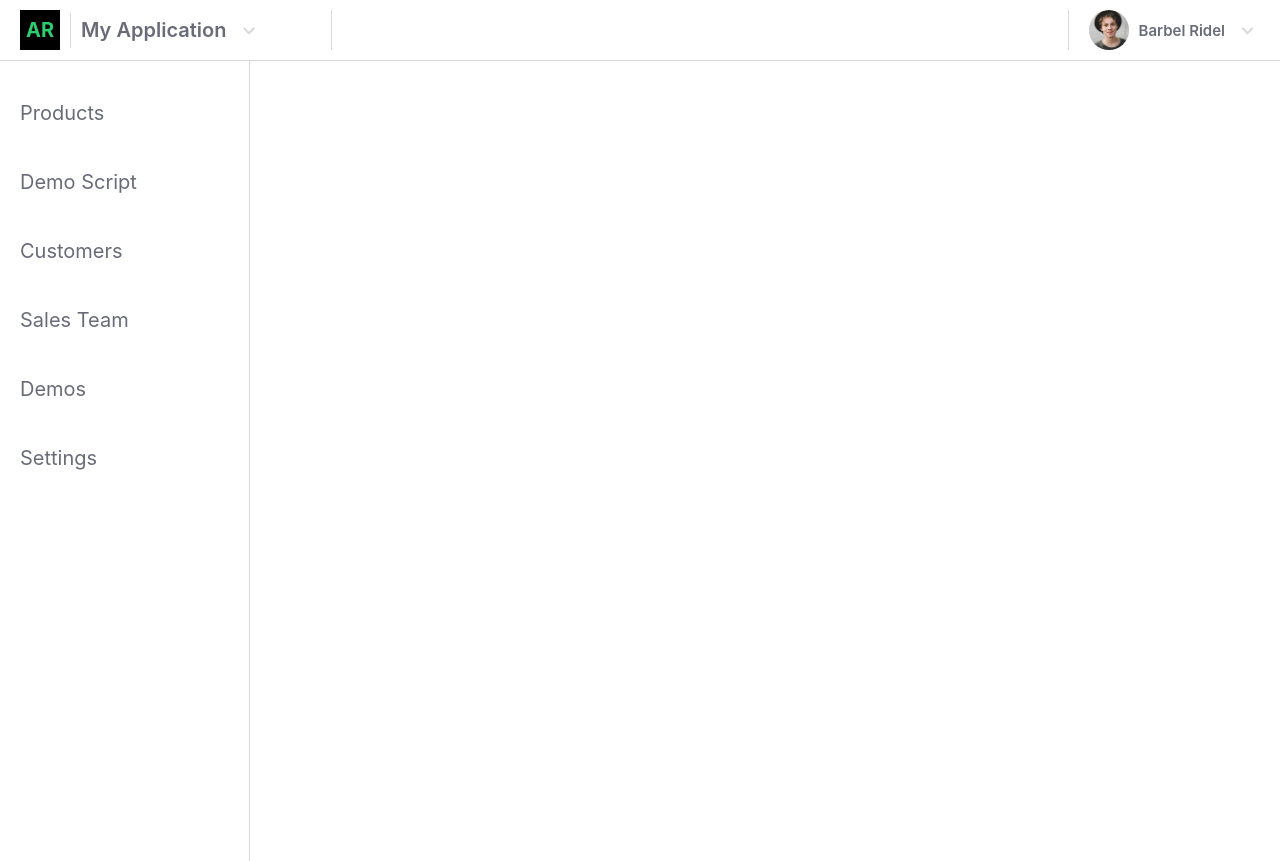
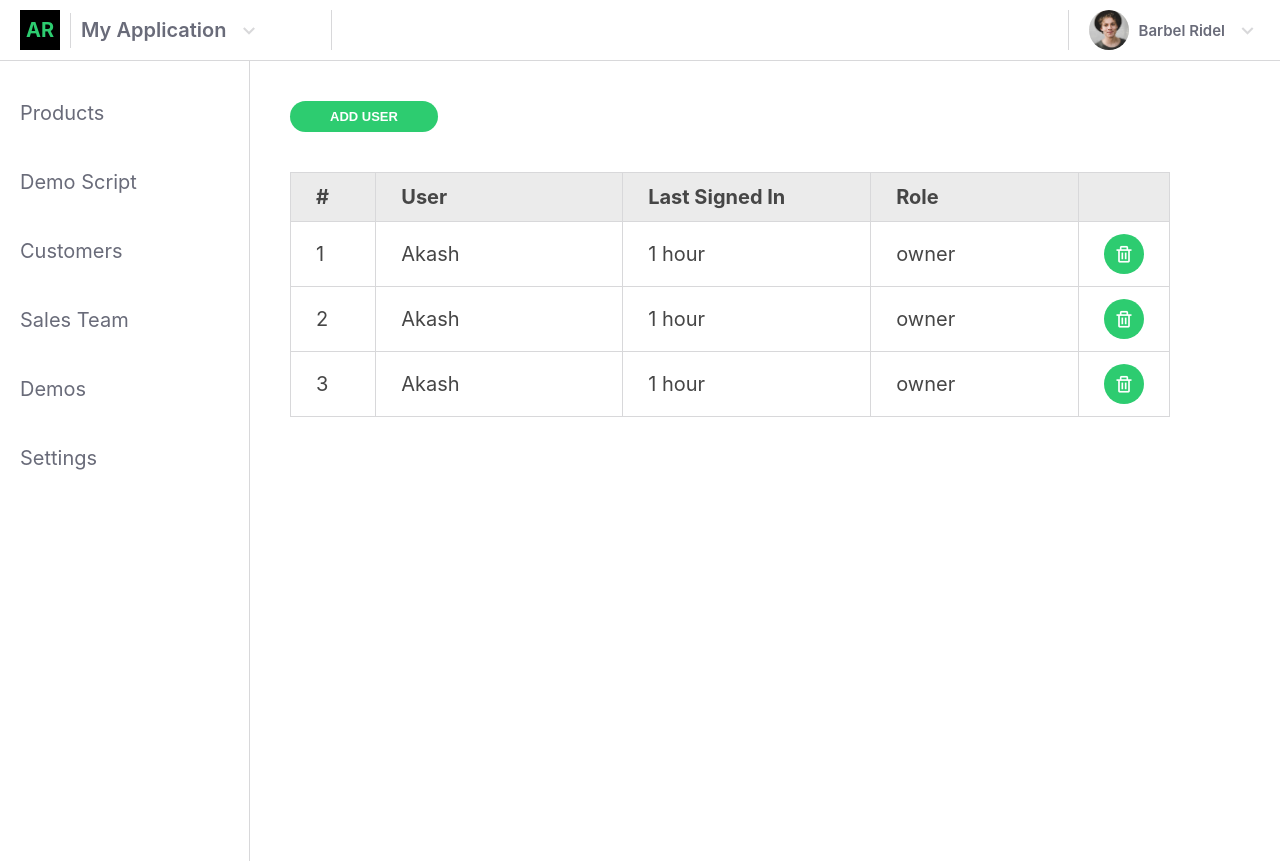
Before and after one commit to akash-1318/hello-ar, a React (Create React App) app: page / in a window 1280 px wide. Built offline with nearby package versions, Linux system fonts and the light colour scheme.

Commit message:
feat - added settings page and Table component

```diff
--- a/src/App.js
+++ b/src/App.js
@@ -1,11 +1,13 @@
-import './App.css';
-import {Header, Sidebar} from "./components/compExporter"
+import "./App.css";
+import { Route, Routes } from "react-router-dom";
+import { Setting } from "./pages/pagesExporter";
 
 function App() {
   return (
     <div className="App">
-      <Header/>
-      <Sidebar/>
+      <Routes>
+        <Route path="/" element={<Setting />} />
+      </Routes>
     </div>
   );
 }
--- a/src/components/compExporter.js
+++ b/src/components/compExporter.js
@@ -1,2 +1,3 @@
 export {Header} from "./header/header"
 export {Sidebar} from "./sidebar/sidebar"
+export {Table} from "./table/table"
--- /dev/null
+++ b/src/components/table/table.css
@@ -0,0 +1,42 @@
+.styled-table {
+    border-collapse: collapse;
+    margin: 4rem 0;
+    font-size: 2rem;
+    width: 100%;
+}
+
+.styled-table thead tr {
+    text-align: left;
+    background-color: rgb(235, 235, 235);
+}
+
+.styled-table th,
+.styled-table td {
+    padding: 1.2rem 2.5rem;
+    font-size: 2rem;
+    border: 1px solid var(--dark-secondry-color);
+}
+
+thead tr th:nth-child(1){
+    width: 10%;
+}
+
+thead tr th:nth-child(2){
+    width: 30%;
+}
+
+thead tr th:nth-child(3){
+    width: 30%;
+}
+
+thead tr th:nth-child(4){
+    width: 25%;
+}
+
+tbody tr td:nth-child(5) > i{
+   padding: 1rem;
+   border-radius: 50%;
+   background-color: var(--primary-color);
+   color: var(--white-color);
+   cursor: pointer;
+}
--- /dev/null
+++ b/src/components/table/table.js
@@ -0,0 +1,42 @@
+import "./table.css"
+
+function Table(){
+    return(
+        <table class="styled-table">
+              <thead>
+                <tr>
+                  <th>#</th>
+                  <th>User</th>
+                  <th>Last Signed In</th>
+                  <th>Role</th>
+                  <th></th>
+                </tr>
+              </thead>
+              <tbody>
+                <tr>
+                  <td>1</td>
+                  <td>Akash</td>
+                  <td>1 hour</td>
+                  <td>owner</td>
+                  <td><i class='bx bx-trash' ></i></td>
+                </tr>
+                <tr>
+                  <td>2</td>
+                  <td>Akash</td>
+                  <td>1 hour</td>
+                  <td>owner</td>
+                  <td><i class='bx bx-trash' ></i></td>
+                </tr>
+                <tr>
+                  <td>3</td>
+                  <td>Akash</td>
+                  <td>1 hour</td>
+                  <td>owner</td>
+                  <td><i class='bx bx-trash' ></i></td>
+                </tr>
+              </tbody>
+            </table>
+    )
+}
+
+export {Table}
--- a/src/index.js
+++ b/src/index.js
@@ -1,13 +1,16 @@
-import React from 'react';
-import ReactDOM from 'react-dom/client';
-import './index.css';
-import App from './App';
-import reportWebVitals from './reportWebVitals';
+import React from "react";
+import ReactDOM from "react-dom/client";
+import "./index.css";
+import App from "./App";
+import { BrowserRouter } from "react-router-dom";
+import reportWebVitals from "./reportWebVitals";
 
-const root = ReactDOM.createRoot(document.getElementById('root'));
+const root = ReactDOM.createRoot(document.getElementById("root"));
 root.render(
   <React.StrictMode>
-    <App />
+    <BrowserRouter>
+      <App />
+    </BrowserRouter>
   </React.StrictMode>
 );
 
--- /dev/null
+++ b/src/pages/pagesExporter.js
@@ -0,0 +1 @@
+export {Setting} from "./setting-page/setting"
--- /dev/null
+++ b/src/pages/setting-page/setting.css
@@ -0,0 +1,20 @@
+.main__conatiner {
+    display: flex;
+}
+
+.main__section {
+    padding: 4rem;
+    width: 75%;
+}
+
+.add__user-btn {
+    padding: .8rem 4rem;
+    border-radius: 2.5rem;
+    border: none;
+    background-color: var(--primary-color);
+    font-size: 1.3rem;
+    font-weight: 600;
+    color: var(--white-color);
+    cursor: pointer;
+    outline: none;
+}
--- /dev/null
+++ b/src/pages/setting-page/setting.js
@@ -0,0 +1,21 @@
+import "./setting.css";
+import { Header, Sidebar, Table } from "../../components/compExporter";
+
+function Setting() {
+  return (
+    <>
+      <Header />
+      <main className="main__conatiner">
+        <Sidebar />
+        <section className="main__section">
+          <button className="add__user-btn">ADD USER</button>
+          <div className="content__table">
+              <Table/>
+          </div>
+        </section>
+      </main>
+    </>
+  );
+}
+
+export { Setting };
```
